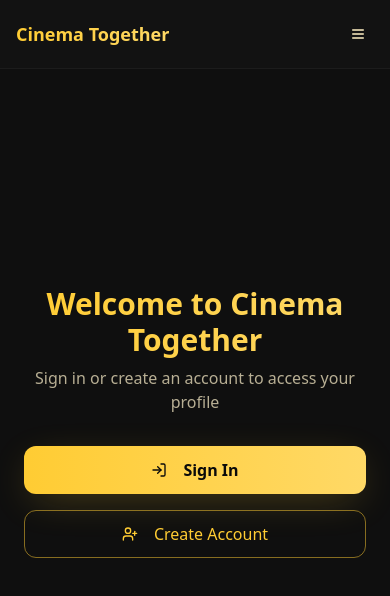
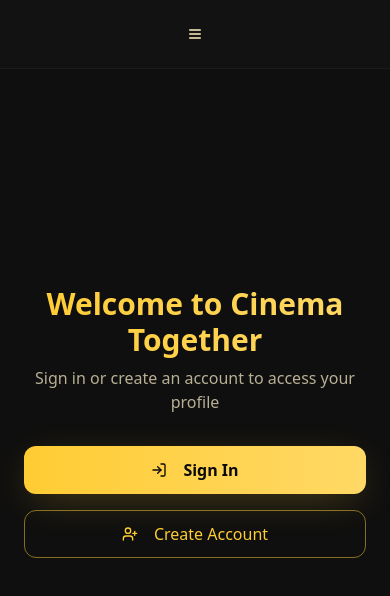
Before and after one commit to squidsquesh/glowflix-stream, a React (Vite) app: page /profile in a window 390 px wide. Shown: the top 596 px of the page. Built offline with nearby package versions, Linux system fonts and the light colour scheme.

Commit message:
Refactor header for mobile

```diff
--- a/src/components/layout/TopNavigation.tsx
+++ b/src/components/layout/TopNavigation.tsx
@@ -21,8 +21,8 @@ export default function TopNavigation() {
     <nav className="fixed top-0 left-0 right-0 z-50 bg-card/95 backdrop-blur-lg border-b border-border/50">
       <div className="container mx-auto px-4 sm:px-6 py-4">
         <div className="flex items-center justify-between">
-          {/* Logo */}
-          <Link to="/" className="flex items-center gap-2 flex-shrink-0">
+          {/* Logo - Hidden on mobile */}
+          <Link to="/" className="hidden sm:flex items-center gap-2 flex-shrink-0">
             <h1 className="text-lg sm:text-xl font-bold bg-gradient-to-r from-primary to-primary-glow bg-clip-text text-transparent">
               Cinema Together
             </h1>
@@ -54,8 +54,8 @@ export default function TopNavigation() {
             </Link>
           </div>
 
-          {/* Mobile Menu Button */}
-          <div className="lg:hidden">
+          {/* Mobile Menu Button - Always visible on mobile */}
+          <div className="sm:hidden w-full flex justify-center">
             <Button
               variant="ghost"
               size="sm"
@@ -66,7 +66,7 @@ export default function TopNavigation() {
             </Button>
           </div>
 
-          {/* Desktop Auth Buttons */}
+          {/* Desktop Auth Buttons - Hidden on mobile */}
           {!isAuthenticated && (
             <div className="hidden sm:flex items-center gap-3 flex-shrink-0">
               <Button asChild variant="ghost" size="sm">
```
